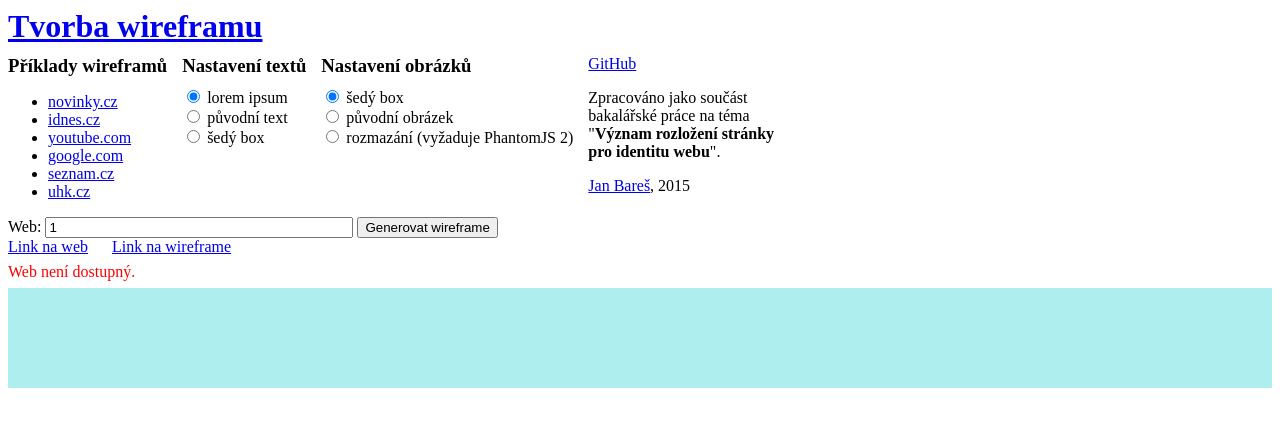
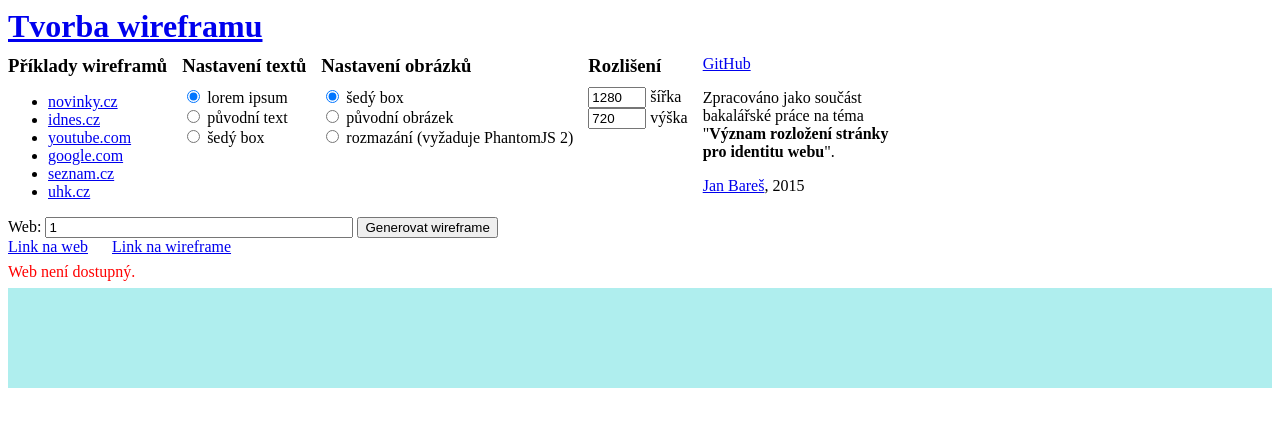
Before and after one commit to bares43/bachelor-thesis-wireframes, a PHP site: page /bt_wireframes/index.php?url=1 in a window 1280 px wide. Shown: the top 427 px of the page. Run offline with PHP 8.4, Linux system fonts and the light colour scheme; data that the repository does not hold is empty; some libraries are stand-ins or nearby versions.

Commit message:
resolution

```diff
--- a/index.php
+++ b/index.php
@@ -33,6 +33,11 @@
     <label><input type="radio" name="imageMode" value="original" /> původní obrázek</label><br />
     <label><input type="radio" name="imageMode" value="blur" /> rozmazání (vyžaduje PhantomJS 2)</label>
 </div>
+<div style="float: left; margin-left: 15px;">
+    <h3>Rozlišení</h3>
+    <label><input type="text" name="viewport_width" value="1280" style="width: 50px;" /> šířka</label><br />
+    <label><input type="text" name="viewport_height" value="720" style="width: 50px;" /> výška</label>
+</div>
 <div style="float: left; margin-left: 15px; width: 200px;">
     <a href="https://github.com/bares43/bachelors_thesis_wireframes" target="_blank">GitHub</a>
     <p>Zpracováno jako součást bakalářské práce na téma "<strong>Význam rozložení stránky pro identitu webu</strong>".</p>
--- a/phantom.js
+++ b/phantom.js
@@ -23,7 +23,7 @@ console.log(JSON.stringify(options));
 
 options.srvUrl = srvUrl;
 
-page.viewportSize = {width:1280,height:720};
+page.viewportSize = {width:options.viewport_width,height:options.viewport_height};
 page.settings.localToRemoteUrlAccessEnabled = true;
 page.open(url, function(status) {
     if ( status === "success" ) {
--- a/web.js
+++ b/web.js
@@ -36,6 +36,8 @@ function load(){
     var options = {};
     options["textMode"] = $("input:radio[name=textMode]:checked").val();
     options["imageMode"] = $("input:radio[name=imageMode]:checked").val();
+    options["viewport_width"] = $("input[name=viewport_width]").val();
+    options["viewport_height"] = $("input[name=viewport_height]").val();
 
     $.post("wireframe.php",{url:url,options:options},function(response){
         var json = JSON.parse(response);
```
